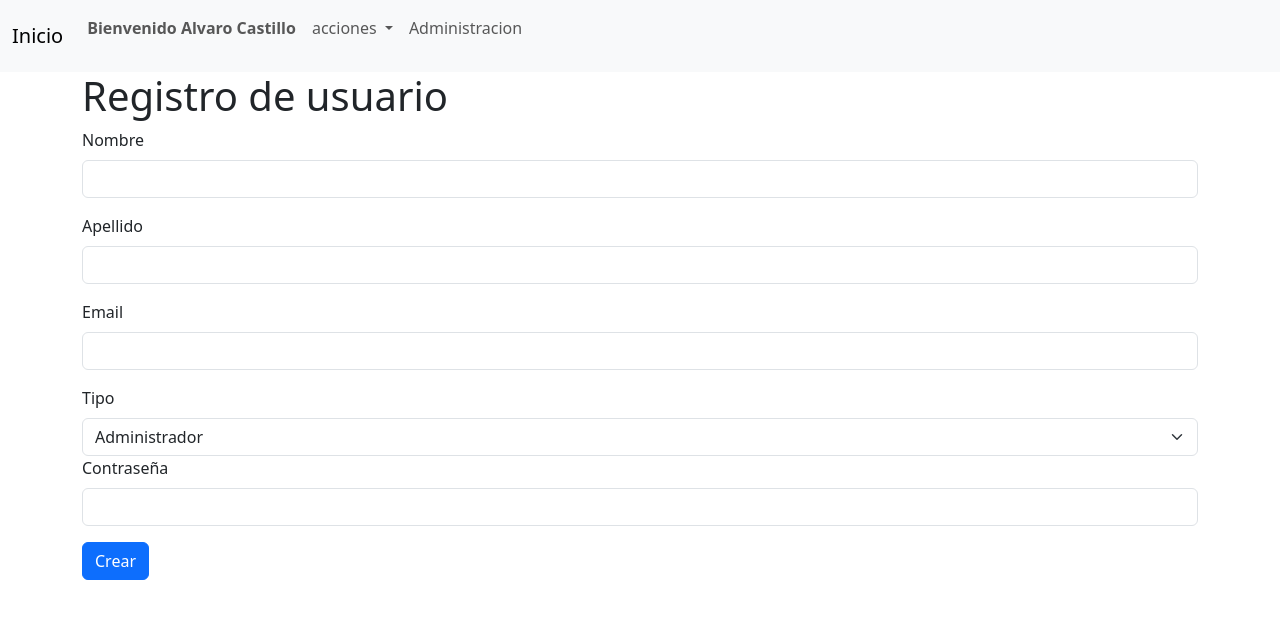
After one commit to Phonethedor/duoc_ing_software, a Django app: template rentApart/rentApart/start/templates/admin_crear_cuenta.html in a window 1280 px wide. The commit adds this page. Shown: the top 619 px of the page. Run offline with Django 3.2, Linux system fonts and the light colour scheme; the template is opened without the code that fills it: values that come from a table or form of the project are taken from there, others are empty; data comes from the database, SQL or seed files in the repository; both versions use the stored data as it was after the commit.

Commit message:
agregado crear usuario para admin

```diff
--- a/rentApart/rentApart/start/templates/admin.html
+++ b/rentApart/rentApart/start/templates/admin.html
@@ -37,7 +37,7 @@
         {% else %}
             <h2>No hay usuarios</h2>
         {% endif %}
-            <a href="" class="btn btn-primary my-2">Agregar usuario</a>
+            <a href="{% url 'admin_crear_cuenta' %}" class="btn btn-primary my-2">Agregar usuario</a>
         {% if habitaciones %}
         <h2>Lista de habitaciones</h2>
         <table class="table table-striped mb-2">
--- /dev/null
+++ b/rentApart/rentApart/start/templates/admin_crear_cuenta.html
@@ -0,0 +1,36 @@
+{% extends "base/base.html" %}
+
+{% block content %}
+<div class="container pl-5">
+    {% if usuario.tipo == 1 %}
+    <h1>Registro de usuario</h1>
+    <form action="{% url 'admin_register' %}" method="POST">
+        {% csrf_token %}
+        <div class="mb-3">
+            <label for="nombre" class="form-label">Nombre</label>
+            <input type="text" class="form-control" id="nombre" name="nombre">
+        </div>
+        <div class="mb-3">
+            <label for="apellido" class="form-label">Apellido</label>
+            <input type="text" class="form-control" id="apellido" name="apellido">
+        </div>
+        <div class="mb-3">
+            <label for="email" class="form-label">Email</label>
+            <input type="email" class="form-control" id="email" name="email">
+        </div>
+        <div class="mb-3">
+            <label for="tipo" class="form-label">Tipo</label>
+            <select class="form-select" id="tipo" name="tipo">
+                <option value="1">Administrador</option>
+                <option value="2">Usuario</option>
+            </select>
+        <div class="mb-3">
+            <label for="password" class="form-label">Contraseña</label>
+            <input type="text" class="form-control" id="password" name="password">
+        </div>
+        <button type="submit" class="btn btn-primary">Crear</button>
+    {% else %}
+        <h1>Debe iniciar sesión como administrador</h1>
+    {% endif %}
+</div>
+{% endblock %}
--- a/rentApart/rentApart/start/urls.py
+++ b/rentApart/rentApart/start/urls.py
@@ -1,10 +1,5 @@
 from django.urls import path
 from .views import *
-
-'''
-    TODO:
-    - agregar las urls restantes, luego de haber creado las vistas
-'''
 
 urlpatterns = [
     path('', index, name='index'),
@@ -19,4 +14,6 @@ urlpatterns = [
     path('cuenta/', cuenta, name='cuenta'),
     path('update_user/', update_user, name='update_user'),
     path('administrar/', administrar, name='administrar'),
+    path('admin_crear_cuenta/', admin_crear_cuenta, name='admin_crear_cuenta'),
+    path('admin_register/', admin_register, name='admin_register'),
 ]
```
Also changed, not shown: rentApart/rentApart/start/views.py (+25 -0 lines), rentApart/rentApart/db.sqlite3, rentApart/rentApart/start/templates/admin_crear_habitacion.html (added).
